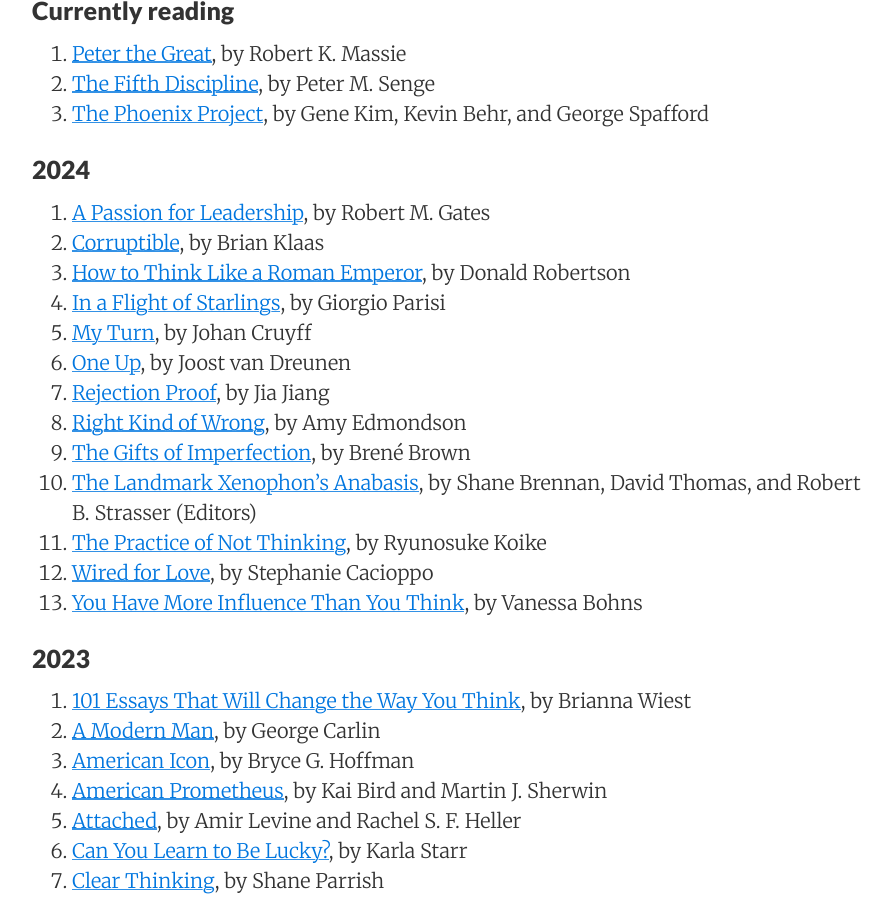
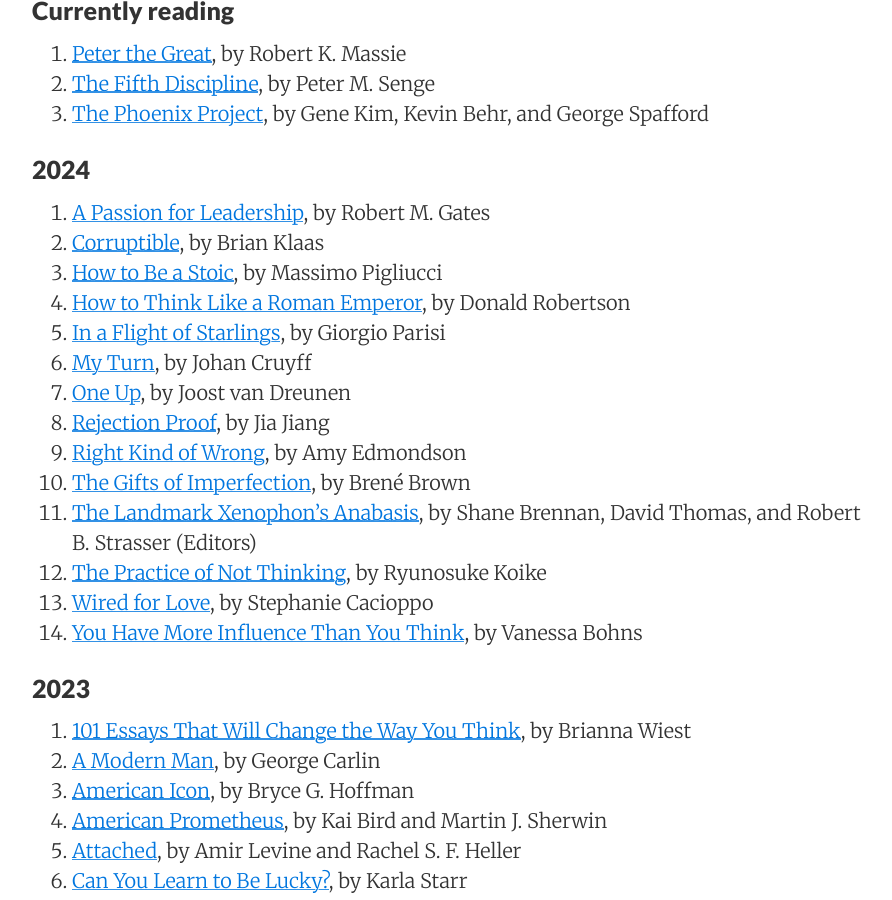
Before and after one commit to sewardlee337/sewardlee337.github.io, a Jekyll site: the page built from readinglist.md, in a window 1280 px wide and 900 px high, scrolled down 380 px. Shown: the whole window, without its empty margins (188-1080 px from the left). Built offline with Jekyll 4.4.1, drawn with Linux system fonts in a browser that asks for light colours; nearby versions of some CDN libraries.

Commit message:
update reading list
/
\

```diff
--- a/readinglist.md
+++ b/readinglist.md
@@ -21,6 +21,7 @@ _"My alma mater was books, a good library... I could spend the rest of my life r
 
 1. [A Passion for Leadership](https://www.amazon.com/Passion-Leadership-Lessons-Change-Service/dp/0307949648), by Robert M. Gates
 1. [Corruptible](https://www.amazon.com/Corruptible-Who-Gets-Power-Changes/dp/1982154098), by Brian Klaas
+1. [How to Be a Stoic](https://www.amazon.com/How-Be-Stoic-Ancient-Philosophy/dp/0465097952), by Massimo Pigliucci
 1. [How to Think Like a Roman Emperor](https://www.amazon.com/How-Think-Like-Roman-Emperor/dp/1250196620), by Donald Robertson
 1. [In a Flight of Starlings](https://www.amazon.com/Flight-Starlings-Wonders-Complex-Systems/dp/059349315X), by Giorgio Parisi
 1. [My Turn](https://www.amazon.com/My-Turn-Autobiography-Johan-Cruyff/dp/150981390X), by Johan Cruyff
```
